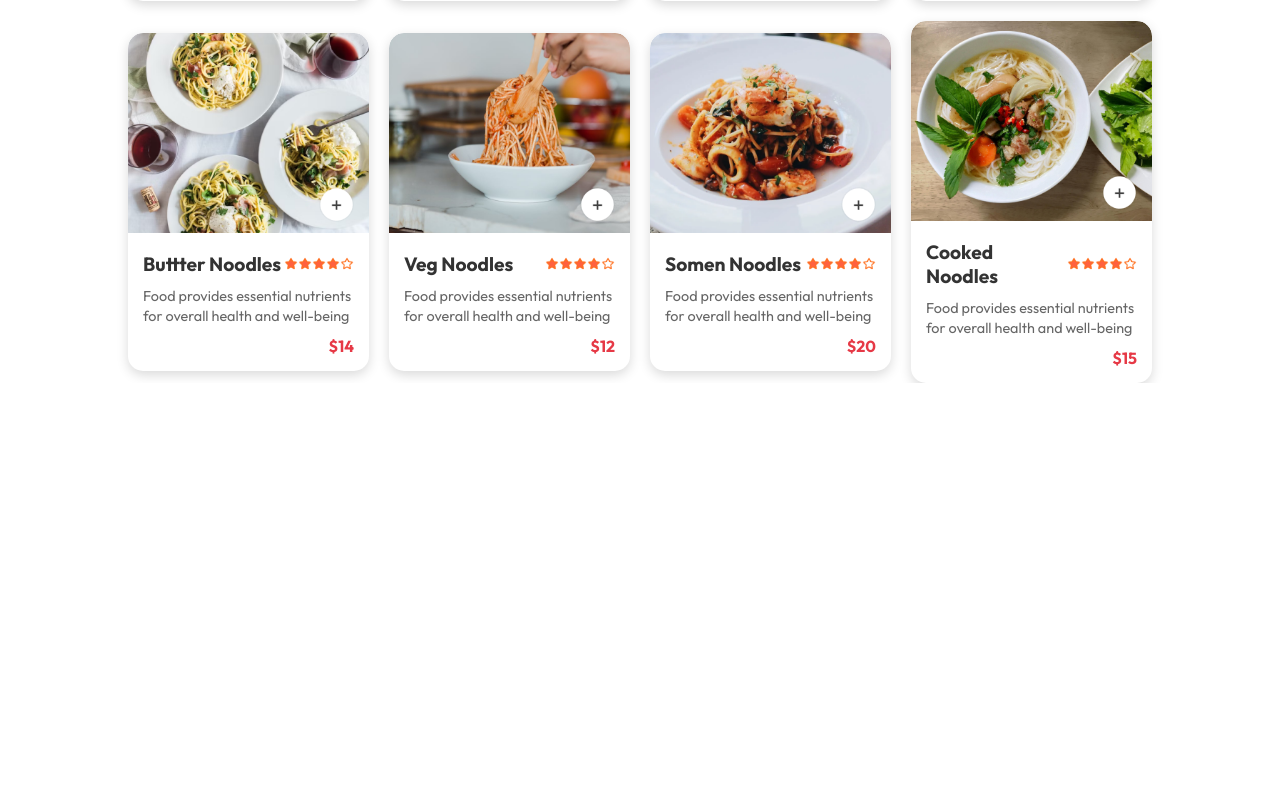
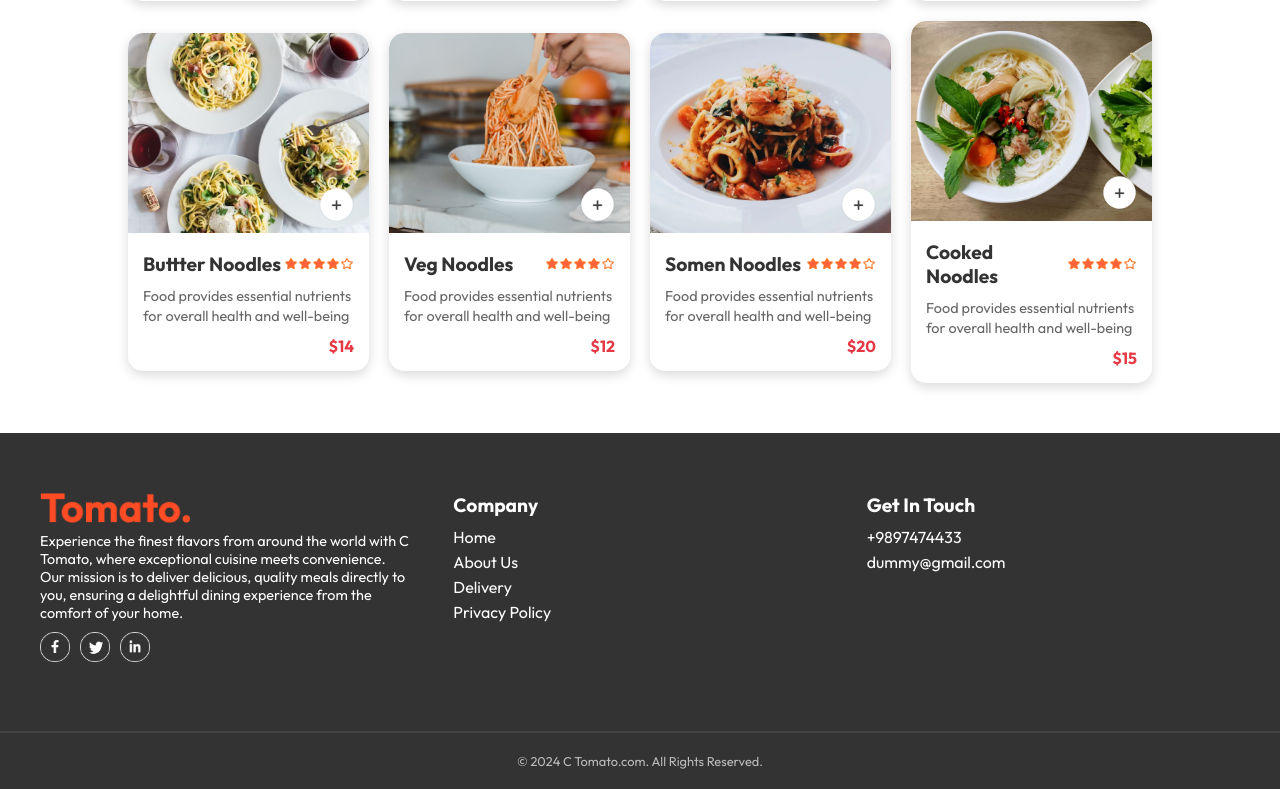
Before and after one commit to iammahesh123/Food-Delivery-App, a React (Vite) app in the folder frontend/: page / in a window 1280 px wide. Shown: the part 3610-4399 px from the top of the page. Before the commit the page ends 3993 px from the top, so only its background shows below. Built offline with nearby package versions, Linux system fonts and the light colour scheme.

Commit message:
add footer

```diff
--- a/frontend/src/App.jsx
+++ b/frontend/src/App.jsx
@@ -4,19 +4,21 @@ import { Route, Routes } from 'react-router-dom'
 import Home from './pages/Home/Home'
 import Cart from './pages/Cart/Cart'
 import Order from './pages/PlaceOrder/PlaceOrder'
+import Footer from './components/Footer/Footer'
 
 const App = () => {
   return (
+    <>
     <div className='app'>
       <Navbar />
       <Routes>
         <Route path='/' element={<Home />} />
         <Route path='/cart' element={<Cart />} />
         <Route path='/order' element={<Order />} />
-
       </Routes>
-
     </div>
+    <Footer/>
+    </>
   )
 }
 
--- a/frontend/src/components/FoodDisplay/FoodDisplay.jsx
+++ b/frontend/src/components/FoodDisplay/FoodDisplay.jsx
@@ -3,14 +3,16 @@ import './FoodDisplay.css'
 import { StoreContext } from '../../context/StoreContext'
 import FoodItem from '../FoodItem/FoodItem'
 
-const FoodDisplay = ({category}) => {
-    const {food_list} = useContext(StoreContext)
+const FoodDisplay = ({ category }) => {
+    const { food_list } = useContext(StoreContext)
     return (
         <div className='food-display' id='food-display'>
             <h2>Top dishes near you</h2>
             <div className="food-display-list">
                 {food_list && food_list.length > 0 ? (
-          food_list.map((item, index) => (
+                    food_list.map((item, index) => {
+                        if (!category || category === "All" || category === item.category) {
+                            return (
                                 <FoodItem
                                     key={index}
                                     id={item._id}
@@ -19,7 +21,10 @@ const FoodDisplay = ({category}) => {
                                     price={item.price}
                                     image={item.image}
                                 />
-          ))
+                            );
+                        }
+                        return null;
+                    })
                 ) : (
                     <p>No dishes available at the moment.</p>
                 )}
--- /dev/null
+++ b/frontend/src/components/Footer/Footer.css
@@ -0,0 +1,67 @@
+.footer {
+    width: 100%;
+    background-color: #333;
+    color: #fff;
+    padding: 20px 0;
+    text-align: start;
+    margin-top: 50px;
+}
+
+.footer-content {
+    display: flex;
+    justify-content: space-around;
+    padding: 20px;
+}
+
+.footer-content-left, .footer-content-center, .footer-content-right {
+    flex: 1;
+    padding: 20px;
+}
+
+.footer-content-left img {
+    width: 150px;
+    margin-bottom: 5px;
+}
+
+.footer-content-left p {
+    font-size: 0.9rem;
+    margin-bottom: 10px;
+}
+
+.footer-social-icons img {
+    width: 30px;
+    margin-right: 10px;
+    cursor: pointer;
+}
+
+.footer-content-center h2, .footer-content-right h2 {
+    font-size: 1.2rem;
+    margin-bottom: 10px;
+}
+
+.footer-content-center ul, .footer-content-right ul {
+    list-style-type: none;
+    padding: 0;
+    margin: 0;
+}
+
+.footer-content-center ul li, .footer-content-right ul li {
+    margin-bottom: 5px;
+}
+
+.footer-content-center ul li:hover, .footer-content-right ul li:hover {
+    text-decoration: underline;
+    cursor: pointer;
+}
+
+.footer hr {
+    border: 0;
+    border-top: 2px solid #444;
+    margin: 20px 0;
+}
+
+.footer-copyright {
+    font-size: 0.8rem;
+    color: #bbb;
+    text-align: center;
+}
--- /dev/null
+++ b/frontend/src/components/Footer/Footer.jsx
@@ -0,0 +1,43 @@
+import React from 'react'
+import './Footer.css'
+import { assets } from '../../assets/assets'
+
+const Footer = () => {
+  return (
+    <div className='footer' id='footer'>
+        <div className="footer-content">
+            <div className="footer-content-left">
+                <img src={assets.logo} alt='Company Logo'/>
+                <p>Experience the finest flavors from around the world with C Tomato, where exceptional cuisine meets convenience. Our mission is to deliver delicious, quality meals directly to you, ensuring a delightful dining experience from the comfort of your home. </p>
+                <div className="footer-social-icons">
+                    <img src={assets.facebook_icon} alt="Facebook" />
+                    <img src={assets.twitter_icon} alt="Twitter" />
+                    <img src={assets.linkedin_icon} alt="LinkedIn" />
+                </div>
+            </div>
+            <div className="footer-content-center">
+                <h2>Company</h2>
+                <ul>
+                    <li>Home</li>
+                    <li>About Us</li>
+                    <li>Delivery</li>
+                    <li>Privacy Policy</li>
+                </ul>
+            </div>
+            <div className="footer-content-right">
+                <h2>Get In Touch</h2>
+                <ul>
+                    <li>+9897474433</li>
+                    <li>dummy@gmail.com</li>
+                </ul>
+            </div>
+        </div>
+        <hr/>
+        <p className="footer-copyright">
+            &copy; 2024 C Tomato.com. All Rights Reserved.
+        </p>
+    </div>
+  )
+}
+
+export default Footer
```
Lines whose indentation alone changed are shown as unchanged.
